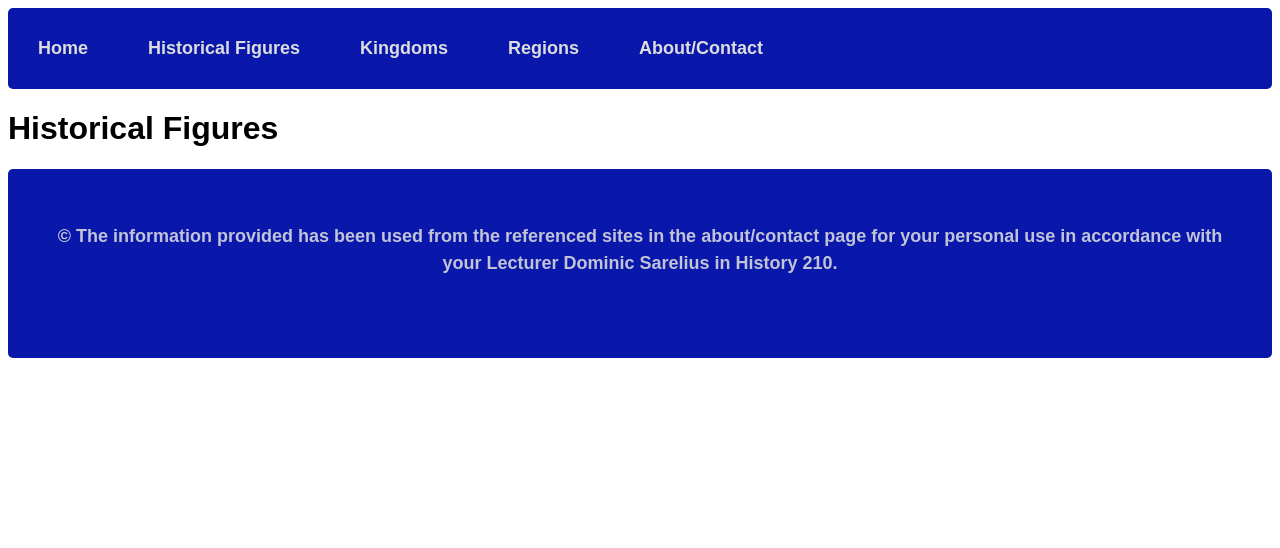
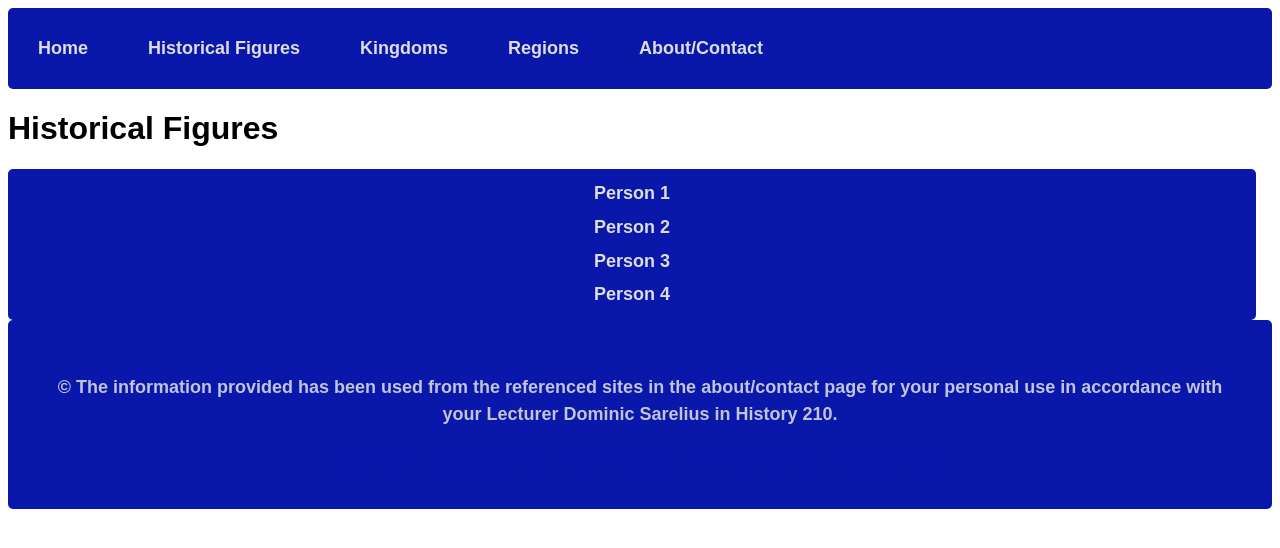
Before and after one commit to SaskiaBLittle/DominicsSite, a SvelteKit app in the folder myapp/: page /historicalfigures in a window 1280 px wide. Shown: the top 548 px of the page. Built offline with nearby package versions, Linux system fonts and the light colour scheme.

Commit message:
added in, but should put in a layout

```diff
--- a/myapp/src/routes/historicalfigures/+page.svelte
+++ b/myapp/src/routes/historicalfigures/+page.svelte
@@ -1,10 +1,13 @@
 <script>
     import Header from '$lib/Header.svelte';
     import Footer from '$lib/Footer.svelte';
+    import Psidebar from '$lib/Psidebar.svelte';
 </script>
 
 <Header headingTitle="Historical Figures" />
 
+<Psidebar />
+
 <style>
 
 </style>
```
